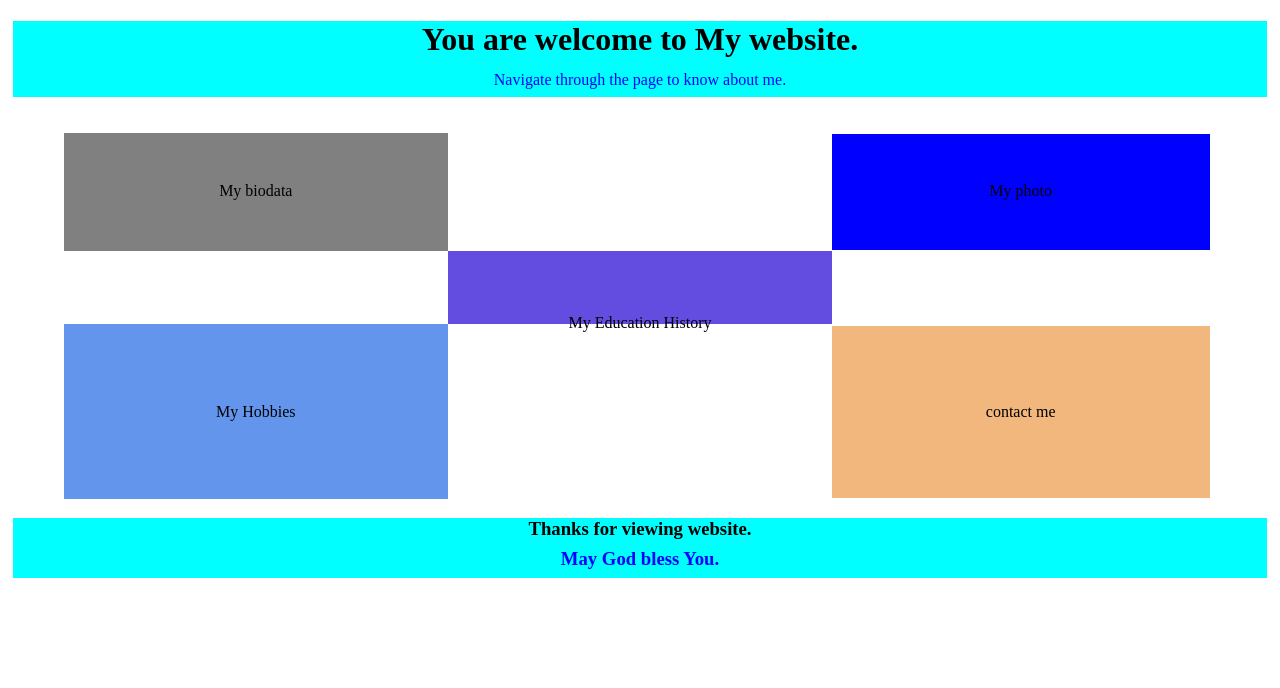
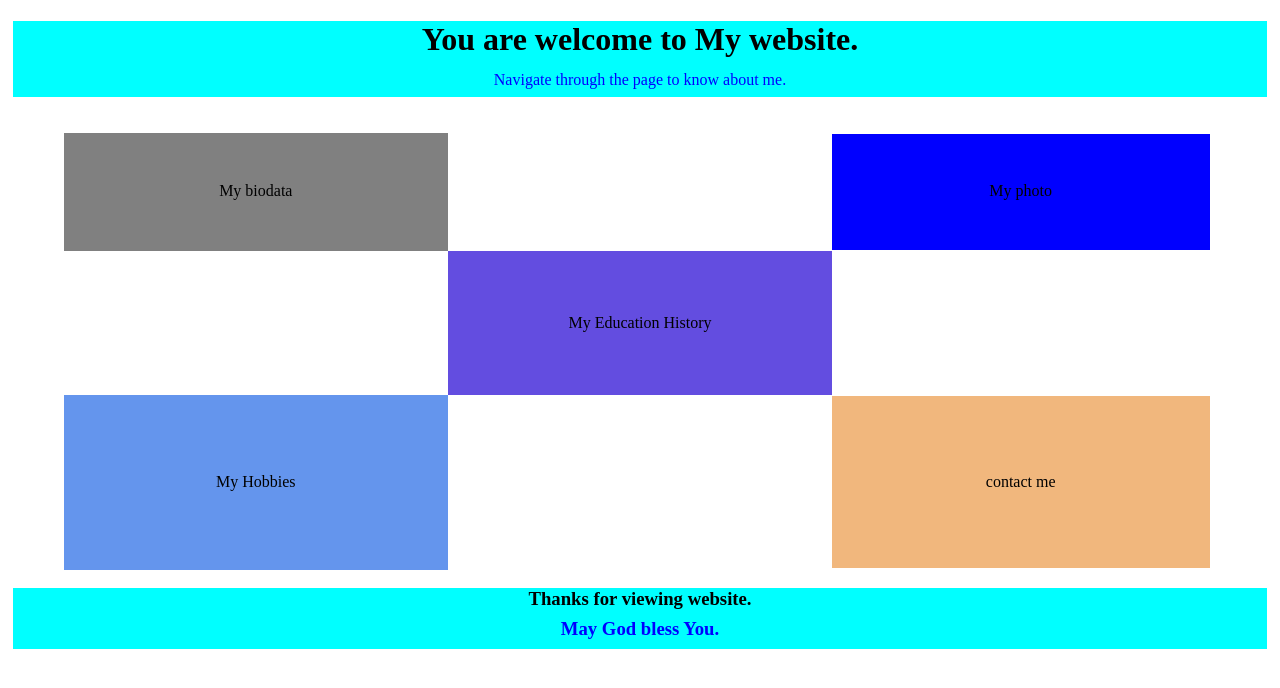
Before and after one commit to nuuhu/jesh, a plain HTML site: page index.html in a window 1280 px wide. Drawn offline with Linux system fonts and the light colour scheme.

Commit message:
Update index.html

```diff
--- a/index.html
+++ b/index.html
@@ -98,7 +98,7 @@ a{
 
 .a2{
     padding-top:18.32%;
-    padding-bottom:18.32;
+    padding-bottom:18.32%;
     }
 
  .a3{
```
